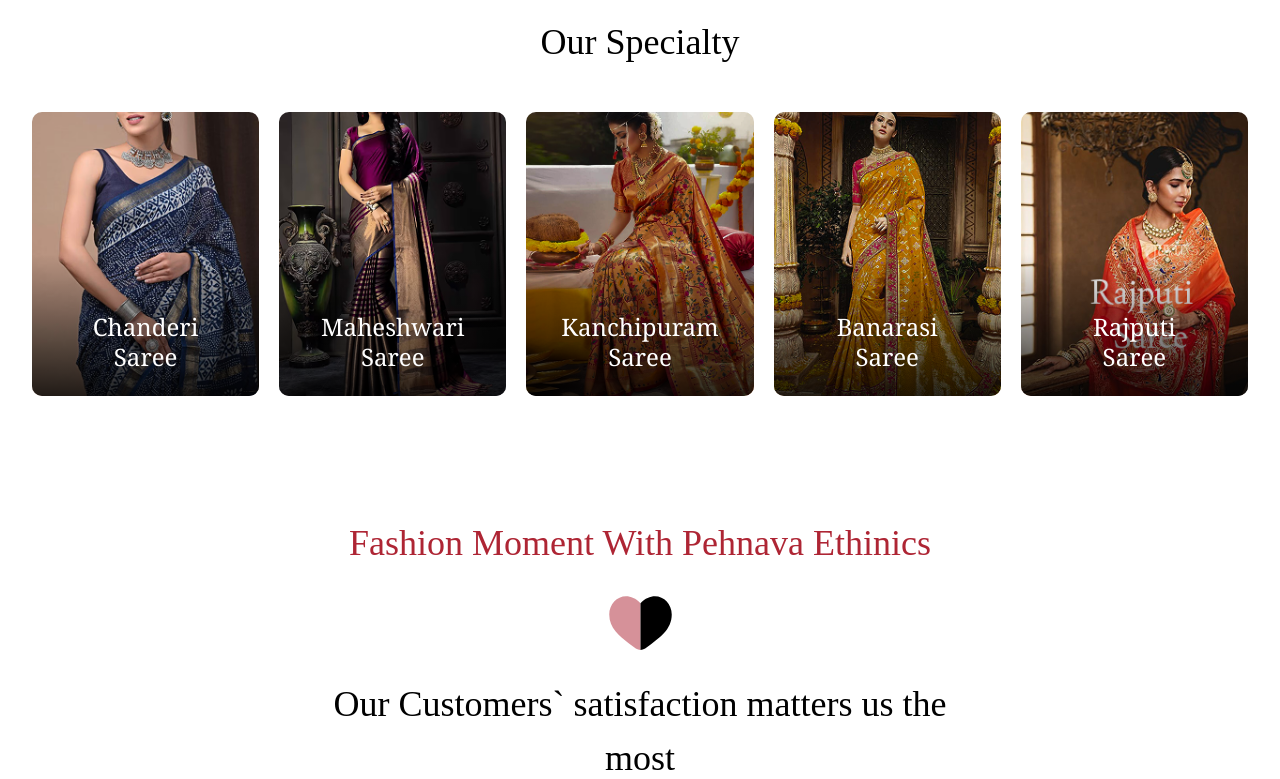
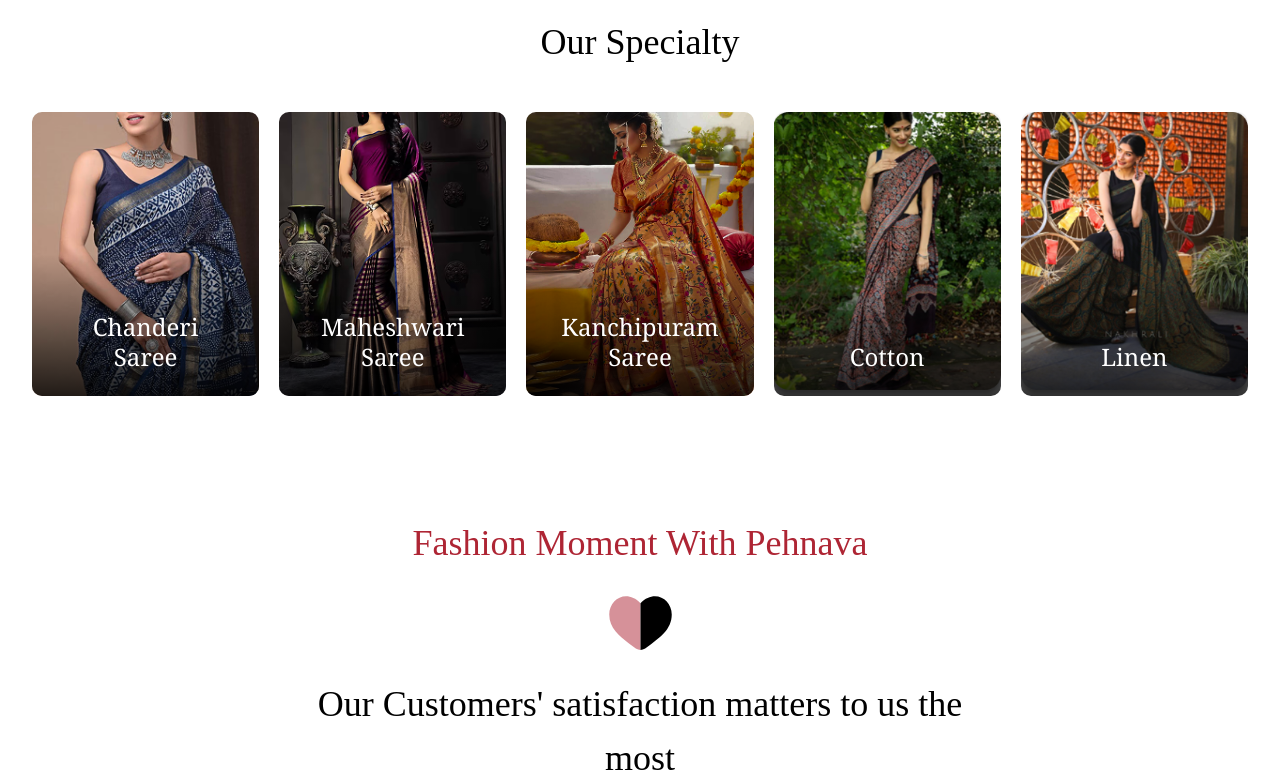
Before and after one commit to Amitansu-priyadarsan/E-commerce, a React (Vite) app: page / in a window 1280 px wide. Shown: the part 1121-1900 px from the top of the page. Built offline with nearby package versions, Linux system fonts and the light colour scheme; a web font is replaced by a local one.

Commit message:
feat: Introduce new product categories for cotton and linen, update product data, and enhance BrandMarquee and category page to reflect these changes.

```diff
--- a/src/components/home/brand-marquee.tsx
+++ b/src/components/home/brand-marquee.tsx
@@ -2,8 +2,8 @@ import { useNavigate } from "react-router-dom"
 import ChanderiSaree from "@/assets/Hero/ChanderiSaree.png"
 import MaheshwariSaree from "@/assets/Hero/Maheswari.png"
 import KanchipuramSaree from "@/assets/Hero/Kanchipuram.png"
-import BanarasiSaree from "@/assets/Hero/Banarasi.png"
-import RajputiSaree from "@/assets/Hero/Rajputi.png"
+import CottonSpecialty from "@/assets/Saree/Saree3.png"
+import LinenSpecialty from "@/assets/Saree/Saree4.png"
 import PoshakImage from "@/assets/Hero/Poshak.png"
 import IndoWesternImage from "@/assets/Hero/Indowestern.png"
 import LehengaImage from "@/assets/Hero/Lehenga.png"
@@ -11,11 +11,11 @@ import Lehenga2Image from "@/assets/Hero/Lehenga2.png"
 import { HeartIcon } from "@/components/home/heart-icon"
 
 const specialties = [
-  { id: "saree", name: "Chanderi Saree", image: ChanderiSaree },
-  { id: "saree", name: "Maheshwari Saree", image: MaheshwariSaree },
-  { id: "saree", name: "Kanchipuram Saree", image: KanchipuramSaree },
-  { id: "saree", name: "Banarasi Saree", image: BanarasiSaree },
-  { id: "saree", name: "Rajputi Saree", image: RajputiSaree },
+  { slug: "saree", name: "Chanderi Saree", image: ChanderiSaree },
+  { slug: "saree", name: "Maheshwari Saree", image: MaheshwariSaree },
+  { slug: "saree", name: "Kanchipuram Saree", image: KanchipuramSaree },
+  { slug: "cotton", name: "Cotton", image: CottonSpecialty },
+  { slug: "linen", name: "Linen", image: LinenSpecialty },
 ]
 
 const productTypes = [
@@ -59,13 +59,13 @@ export function BrandMarquee() {
       </div>
 
       <div className="mt-12 w-full max-w-7xl mx-auto">
-        <div className="grid grid-cols-2 md:grid-cols-5 gap-4 md:gap-5 pb-10 justify-items-center">
+        <div className="grid grid-cols-2 sm:grid-cols-3 md:grid-cols-5 gap-4 md:gap-5 pb-10 justify-items-center">
           {specialties.map((item) => (
             <div
-              key={item.id}
+              key={item.name}
               className="group relative cursor-pointer w-full rounded-lg overflow-hidden"
               onClick={() => {
-                navigate(`/category/${item.id}`)
+                navigate(`/category/${item.slug}`)
               }}
             >
               <div className="aspect-4/5 w-full overflow-hidden bg-zinc-100">
@@ -89,11 +89,11 @@ export function BrandMarquee() {
       </div>
       <div className="mt-20 w-full flex flex-col items-center justify-center text-center">
         <div style={{ color: "#AE2534", fontSize: "36px", fontFamily: "Joan", fontWeight: 400, wordWrap: "break-word" }}>
-          Fashion Moment With Pehnava Ethinics
+          Fashion Moment With Pehnava
         </div>
         <HeartIcon className="my-4" />
         <div style={{ color: "black", fontSize: "36px", fontFamily: "Joan", fontWeight: 400, wordWrap: "break-word" }}>
-          Our Customers` satisfaction matters us the<br />   most
+          Our Customers&apos; satisfaction matters to us the<br />   most
         </div>
       </div>
 
--- a/src/components/layout/announcement-bar.tsx
+++ b/src/components/layout/announcement-bar.tsx
@@ -24,7 +24,7 @@ export function AnnouncementBar() {
           wordWrap: 'break-word'
         }}
       >
-        "Welcome to Pehnava Ethinics – Elegance in Every Thread! Happy Shopping!" 😊
+        "Welcome to Pehnava – Elegance in Every Thread! Happy Shopping!" 😊
       </div>
       <button
         type="button"
--- a/src/components/layout/footer.tsx
+++ b/src/components/layout/footer.tsx
@@ -20,7 +20,7 @@ export function Footer() {
         {/* Logo Section */}
         <div className="flex flex-col items-start lg:w-1/4">
           <div className="bg-white rounded-xl shadow-md p-4 flex items-center justify-center -rotate-2 transform hover:rotate-0 transition-transform duration-300">
-            <img src={Logo} alt="Bahurani Saree" className="h-14 lg:h-16 w-auto object-contain" />
+            <img src={Logo} alt="Pehnava" className="h-14 lg:h-16 w-auto object-contain" />
           </div>
         </div>
 
@@ -54,19 +54,19 @@ export function Footer() {
             <li>
               <a href="#" className="flex items-center gap-3 hover:text-red-700 transition-colors">
                 <Facebook className="h-5 w-5 text-red-600" />
-                <span>@pehnavaethinics.in</span>
+                <span>@pehnava.in</span>
               </a>
             </li>
             <li>
               <a href="#" className="flex items-center gap-3 hover:text-red-700 transition-colors">
                 <Instagram className="h-5 w-5 text-red-600" />
-                <span>pehnavaethinics.in</span>
+                <span>pehnava.in</span>
               </a>
             </li>
             <li>
               <a href="#" className="flex items-center gap-3 hover:text-red-700 transition-colors">
                 <Youtube className="h-5 w-5 text-red-600" />
-                <span>pehnavaethinics.in</span>
+                <span>pehnava.in</span>
               </a>
             </li>
           </ul>
--- a/src/components/layout/navbar.tsx
+++ b/src/components/layout/navbar.tsx
@@ -199,7 +199,7 @@ export function Navbar() {
             </div>
 
             <div className="p-6 bg-zinc-50 border-t">
-              <p className="text-center text-xs text-zinc-400 font-medium">© 2024 Pehnava Ethinics. All rights reserved.</p>
+              <p className="text-center text-xs text-zinc-400 font-medium">© 2024 Pehnava. All rights reserved.</p>
             </div>
           </div>
         </>
--- a/src/data/products.ts
+++ b/src/data/products.ts
@@ -11,7 +11,7 @@ import Saree4 from "@/assets/Saree/Saree4.png"
 export type Product = {
   id: string
   name: string
-  category: "kurtis" | "saree" | "lehenga" | "salwar" | "anarkali" | "pashtuni"
+  category: "kurtis" | "saree" | "lehenga" | "salwar" | "anarkali" | "pashtuni" | "cotton" | "linen"
   price: number
   originalPrice?: number
   rating: number
@@ -320,4 +320,120 @@ export const products: Product[] = [
     sizes: ["S", "M", "L", "XL"],
     tags: ["top", "celebration"],
   },
+
+  // ─── COTTON COLLECTION ───────────────────────────────────────────────────────
+  {
+    id: "cotton-handloom-saree-blush",
+    name: "Handloom Pure Cotton Saree",
+    category: "cotton",
+    price: 1899,
+    originalPrice: 2599,
+    rating: 4.8,
+    reviews: 412,
+    image:
+      "https://images.unsplash.com/photo-1610030469983-98e550d6193c?w=800&auto=format&fit=crop&q=80",
+    colors: ["#E8B4B8", "#FFFFFF", "#2D5016"],
+    sizes: ["Free Size"],
+    tags: ["new", "breathable"],
+  },
+  {
+    id: "cotton-block-print-kurti",
+    name: "Jaipuri Block Print Cotton Kurti",
+    category: "cotton",
+    price: 999,
+    originalPrice: 1499,
+    rating: 4.6,
+    reviews: 267,
+    image:
+      "https://images.unsplash.com/photo-1583391733981-8498408ee4b6?w=800&auto=format&fit=crop&q=80",
+    colors: ["#1E3A5F", "#FFD700", "#C0392B"],
+    sizes: ["S", "M", "L", "XL", "XXL"],
+    tags: ["daily-wear", "summer"],
+  },
+  {
+    id: "cotton-salwar-dupatta-set",
+    name: "Cotton Salwar with Chiffon Dupatta",
+    category: "cotton",
+    price: 2199,
+    originalPrice: 2999,
+    rating: 4.7,
+    reviews: 198,
+    image:
+      "https://images.unsplash.com/photo-1594938298603-c8148c4b4d7e?w=800&auto=format&fit=crop&q=80",
+    colors: ["#9B59B6", "#FFFFFF", "#FF69B4"],
+    sizes: ["S", "M", "L", "XL"],
+    tags: ["office", "comfort"],
+  },
+  {
+    id: "cotton-embroidered-anarkali",
+    name: "Embroidered Cotton Anarkali",
+    category: "cotton",
+    price: 2799,
+    originalPrice: 3799,
+    rating: 4.9,
+    reviews: 156,
+    image:
+      "https://images.unsplash.com/photo-1585487000160-6ebcfceb0d03?w=800&auto=format&fit=crop&q=80",
+    colors: ["#FF6B35", "#FFD700", "#8B0000"],
+    sizes: ["S", "M", "L", "XL"],
+    tags: ["festive", "featured"],
+  },
+
+  // ─── LINEN COLLECTION ────────────────────────────────────────────────────────
+  {
+    id: "linen-fusion-kurta-set",
+    name: "Linen Fusion Kurta with Palazzo",
+    category: "linen",
+    price: 2499,
+    originalPrice: 3299,
+    rating: 4.8,
+    reviews: 223,
+    image:
+      "https://images.unsplash.com/photo-1617627143750-d86bc21e42bb?w=800&auto=format&fit=crop&q=80",
+    colors: ["#2F4F4F", "#F5F5DC", "#8B4513"],
+    sizes: ["S", "M", "L", "XL"],
+    tags: ["new", "minimal"],
+  },
+  {
+    id: "linen-saree-pastel",
+    name: "Pastel Linen Blend Saree",
+    category: "linen",
+    price: 3299,
+    originalPrice: 4499,
+    rating: 4.7,
+    reviews: 134,
+    image:
+      "https://images.unsplash.com/photo-1620799140408-edc6dcb6d633?w=800&auto=format&fit=crop&q=80",
+    colors: ["#B8C5D6", "#E8D5C4", "#6B7C8F"],
+    sizes: ["Free Size"],
+    tags: ["elegant", "lightweight"],
+  },
+  {
+    id: "linen-indo-western-coord",
+    name: "Linen Indo-Western Co-ord Set",
+    category: "linen",
+    price: 3999,
+    originalPrice: 5499,
+    rating: 4.9,
+    reviews: 89,
+    image:
+      "https://images.unsplash.com/photo-1595777457583-95e059d581b8?w=800&auto=format&fit=crop&q=80",
+    colors: ["#36454F", "#FFD700", "#FFFFFF"],
+    sizes: ["XS", "S", "M", "L", "XL"],
+    tags: ["premium", "contemporary"],
+  },
+  {
+    id: "linen-dupatta-scarf-set",
+    name: "Handwoven Linen Dupatta Pair",
+    category: "linen",
+    price: 1299,
+    originalPrice: 1799,
+    rating: 4.5,
+    reviews: 312,
+    image:
+      "https://images.unsplash.com/photo-1578662996442-48f60103fc96?w=800&auto=format&fit=crop&q=80",
+    colors: ["#D4C4A8", "#8B7355", "#F5F5DC"],
+    sizes: ["Free Size"],
+    tags: ["accessory", "layering"],
+  },
 ]
--- a/src/pages/category-page.tsx
+++ b/src/pages/category-page.tsx
@@ -33,6 +33,8 @@ const CATEGORIES = [
   { value: "salwar", label: "Salwar Suits" },
   { value: "anarkali", label: "Anarkalis" },
   { value: "pashtuni", label: "Pashtuni Poshak" },
+  { value: "cotton", label: "Cotton" },
+  { value: "linen", label: "Linen" },
 ]
 
 const ITEMS_PER_PAGE = 12
```
